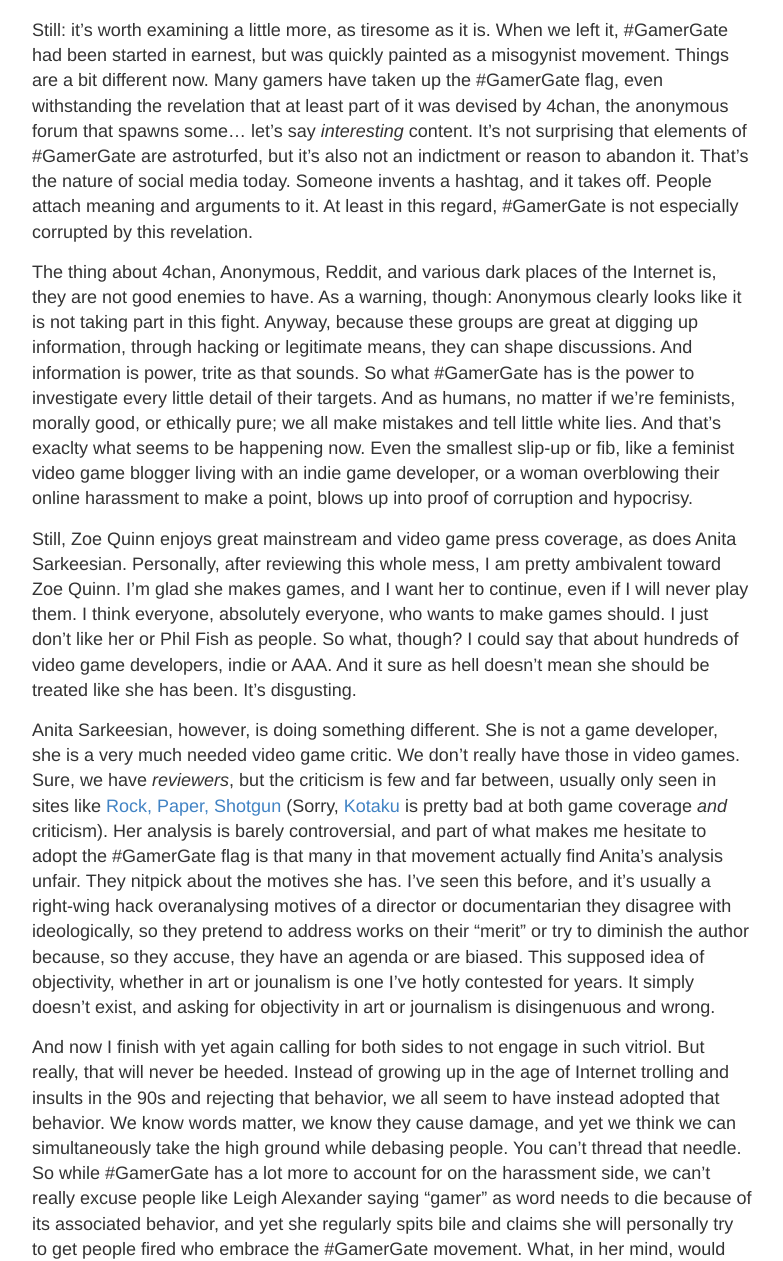
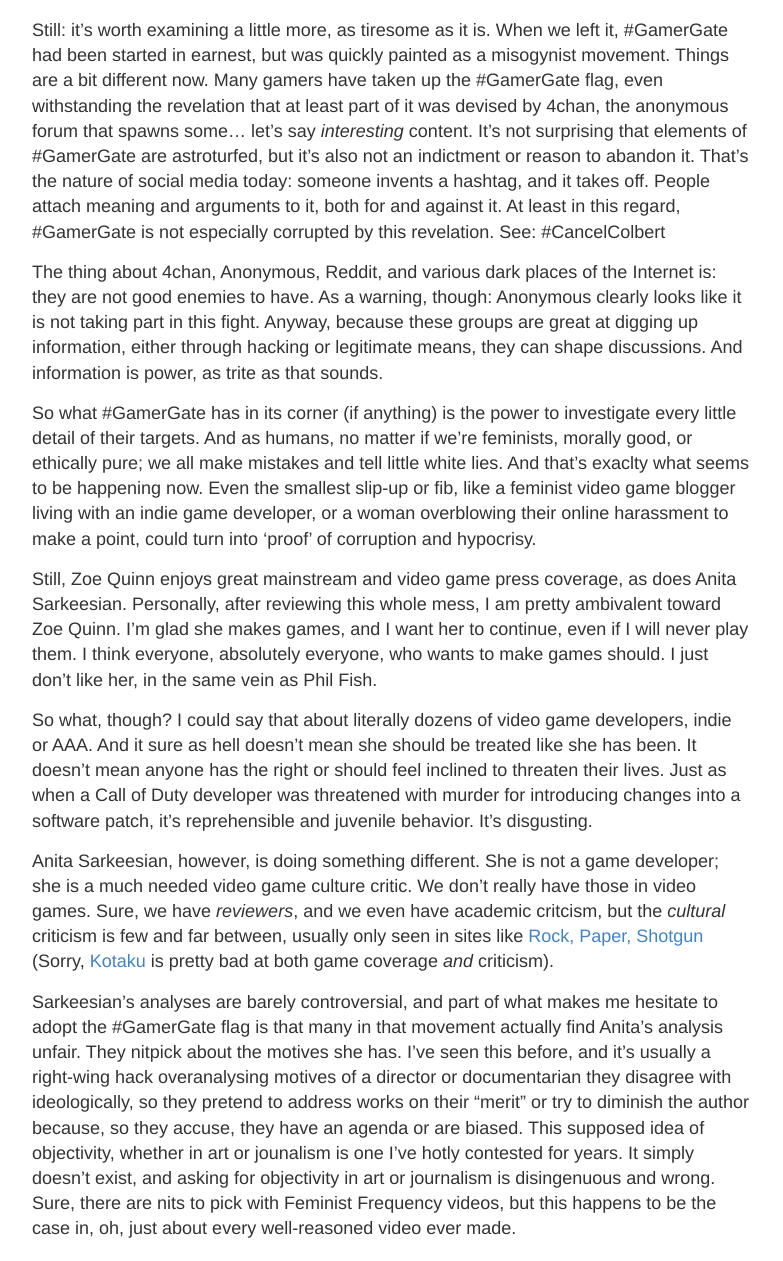
Before and after one commit to remerjohnson/remerjohnson.github.io, a Jekyll site: the page built from _posts/2014-9-12-ugh-gamergate.md, in a window 1280 px wide and 1400 px high, scrolled down 566 px, cut to the strip 139-1400 px from the top of the window. Shown: the whole strip, without its empty margins (248-1031 px from the left). Built offline with Jekyll 4.4.1, drawn with Linux system fonts in a browser that asks for light colours; nearby versions of some CDN libraries; comment, search, counter and statistics services are not loaded; some of the changed text lies outside the part shown.

Commit message:
Update 2014-9-12-ugh-gamergate.md

```diff
--- a/_posts/2014-9-12-ugh-gamergate.md
+++ b/_posts/2014-9-12-ugh-gamergate.md
@@ -7,14 +7,28 @@
 
 <iframe width="420" height="315" src="//www.youtube.com/embed/rX7wtNOkuHo" frameborder="0" allowfullscreen></iframe>
 
-Still: it's worth examining a little more, as tiresome as it is. When we left it, #GamerGate had been started in earnest, but was quickly painted as a misogynist movement. Things are a bit different now. Many gamers have taken up the #GamerGate flag, even withstanding the revelation that at least part of it was devised by 4chan, the anonymous forum that spawns some... let's say *interesting* content. It's not surprising that elements of #GamerGate are astroturfed, but it's also not an indictment or reason to abandon it. That's the nature of social media today. Someone invents a hashtag, and it takes off. People attach meaning and arguments to it. At least in this regard, #GamerGate is not especially corrupted by this revelation.
+Still: it's worth examining a little more, as tiresome as it is. When we left it, #GamerGate had been started in earnest, but was quickly painted as a misogynist movement. Things are a bit different now. Many gamers have taken up the #GamerGate flag, even withstanding the revelation that at least part of it was devised by 4chan, the anonymous forum that spawns some... let's say *interesting* content. It's not surprising that elements of #GamerGate are astroturfed, but it's also not an indictment or reason to abandon it. That's the nature of social media today: someone invents a hashtag, and it takes off. People attach meaning and arguments to it, both for and against it. At least in this regard, #GamerGate is not especially corrupted by this revelation. See: #CancelColbert
 
-The thing about 4chan, Anonymous, Reddit, and various dark places of the Internet is, they are not good enemies to have. As a warning, though: Anonymous clearly looks like it is not taking part in this fight. Anyway, because these groups are great at digging up information, through hacking or legitimate means, they can shape discussions. And information is power, trite as that sounds. So what #GamerGate has is the power to investigate every little detail of their targets. And as humans, no matter if we're feminists, morally good, or ethically pure; we all make mistakes and tell little white lies. And that's exaclty what seems to be happening now. Even the smallest slip-up or fib, like a feminist video game blogger living with an indie game developer, or a woman overblowing their online harassment to make a point, blows up into proof of corruption and hypocrisy.
+The thing about 4chan, Anonymous, Reddit, and various dark places of the Internet is: they are not good enemies to have. As a warning, though: Anonymous clearly looks like it is not taking part in this fight. Anyway, because these groups are great at digging up information, either through hacking or legitimate means, they can shape discussions. And information is power, as trite as that sounds.
 
-Still, Zoe Quinn enjoys great mainstream and video game press coverage, as does Anita Sarkeesian. Personally, after reviewing this whole mess, I am pretty ambivalent toward Zoe Quinn. I'm glad she makes games, and I want her to continue, even if I will never play them. I think everyone, absolutely everyone, who wants to make games should. I just don't like her or Phil Fish as people. So what, though? I could say that about hundreds of video game developers, indie or AAA. And it sure as hell doesn't mean she should be treated like she has been. It's disgusting.
+So what #GamerGate has in its corner (if anything) is the power to investigate every little detail of their targets. And as humans, no matter if we're feminists, morally good, or ethically pure; we all make mistakes and tell little white lies. And that's exaclty what seems to be happening now. Even the smallest slip-up or fib, like a feminist video game blogger living with an indie game developer, or a woman overblowing their online harassment to make a point, could turn into 'proof' of corruption and hypocrisy.
 
-Anita Sarkeesian, however, is doing something different. She is not a game developer, she is a very much needed video game critic. We don't really have those in video games. Sure, we have *reviewers*, but the criticism is few and far between, usually only seen in sites like [Rock, Paper, Shotgun](http://www.rockpapershotgun.com/) (Sorry, [Kotaku](http://kotaku.com/) is pretty bad at both game coverage *and* criticism). Her analysis is barely controversial, and part of what makes me hesitate to adopt the #GamerGate flag is that many in that movement actually find Anita's analysis unfair. They nitpick about the motives she has. I've seen this before, and it's usually a right-wing hack overanalysing motives of a director or documentarian they disagree with ideologically, so they pretend to address works on their "merit" or try to diminish the author because, so they accuse, they have an agenda or are biased. This supposed idea of objectivity, whether in art or jounalism is one I've hotly contested for years. It simply doesn't exist, and asking for objectivity in art or journalism is disingenuous and wrong.
+Still, Zoe Quinn enjoys great mainstream and video game press coverage, as does Anita Sarkeesian. Personally, after reviewing this whole mess, I am pretty ambivalent toward Zoe Quinn. I'm glad she makes games, and I want her to continue, even if I will never play them. I think everyone, absolutely everyone, who wants to make games should. I just don't like her, in the same vein as Phil Fish.
 
-And now I finish with yet again calling for both sides to not engage in such vitriol. But really, that will never be heeded. Instead of growing up in the age of Internet trolling and insults in the 90s and rejecting that behavior, we all seem to have instead adopted that behavior. We know words matter, we know they cause damage, and yet we think we can simultaneously take the high ground while debasing people. You can't thread that needle. So while #GamerGate has a lot more to account for on the harassment side, we can't really excuse people like Leigh Alexander saying "gamer" as word needs to die because of its associated behavior, and yet she regularly spits bile and claims she will personally try to get people fired who embrace the #GamerGate movement. What, in her mind, would that accomplish, other than more hate and misunderstanding?
+So what, though? I could say that about literally dozens of video game developers, indie or AAA. And it sure as hell doesn't mean she should be treated like she has been. It doesn't mean anyone has the right or should feel inclined to threaten their lives. Just as when a Call of Duty developer was threatened with murder for introducing changes into a software patch, it's reprehensible and juvenile behavior. It's disgusting.
 
-So, yikes. As much as I would like this whole thing to go away, it doesn't look like it will any time soon. There are some bright spots, like video game sites updating their policies. A general awareness that women in tech and women just trying to play or tweet about video games online face daily, despicable harassment. But it was totally not worth it. Ugh.
+Anita Sarkeesian, however, is doing something different. She is not a game developer; she is a much needed video game culture critic. We don't really have those in video games. Sure, we have *reviewers*, and we even have academic critcism,  but the *cultural* criticism is few and far between, usually only seen in sites like [Rock, Paper, Shotgun](http://www.rockpapershotgun.com/) (Sorry, [Kotaku](http://kotaku.com/) is pretty bad at both game coverage *and* criticism).
+
+Sarkeesian's analyses are barely controversial, and part of what makes me hesitate to adopt the #GamerGate flag is that many in that movement actually find Anita's analysis unfair. They nitpick about the motives she has. I've seen this before, and it's usually a right-wing hack overanalysing motives of a director or documentarian they disagree with ideologically, so they pretend to address works on their "merit" or try to diminish the author because, so they accuse, they have an agenda or are biased. This supposed idea of objectivity, whether in art or jounalism is one I've hotly contested for years. It simply doesn't exist, and asking for objectivity in art or journalism is disingenuous and wrong. Sure, there are nits to pick with Feminist Frequency videos, but this happens to be the case in, oh, just about every well-reasoned video ever made.
+
+And now I finish with yet again calling for both sides to not engage in such vitriol. But really, that will never be heeded. Instead of growing up in the age of Internet trolling and insults in the '90s, learning from it, and rejecting that behavior, we all seem to have instead adopted that behavior. We know words matter, we know they cause damage, and yet we think we can simultaneously take the high ground while debasing people. You can't thread that needle.
+
+So while #GamerGate has a lot more to account for on the harassment side, we can't really excuse people like Leigh Alexander saying "gamer" as word needs to die because of its associated problematic behavior, and yet she regularly spits bile and claims she will personally try to get people fired who embrace the #GamerGate movement. What, in her mind, would that accomplish, other than more hate and misunderstanding?
+
+So, yikes. As much as I would like this whole thing to go away, it doesn't look like it will any time soon. There are some bright spots, like:
+* Video game journalism sites updating their policies. This can never be a bad thing.
+* Some interesting discussions about how we would make games different. For example, there was an excellent discussion in the comments (I know, right?!) on Rock, Paper, Shotgun on how to abandon the "brooding dark male hero who murders everything because his family was murdered" trope by maybe having a game based on the Dungeons and Dragons' Bard class.
+* A general awareness that women in tech, video games, and hell, women just trying to play or tweet about video games online face daily, despicable harassment.
+* An awareness that we need all kinds of help when it comes to telling good stories in video games.
+
+But it was totally not worth it. Ugh.
```
